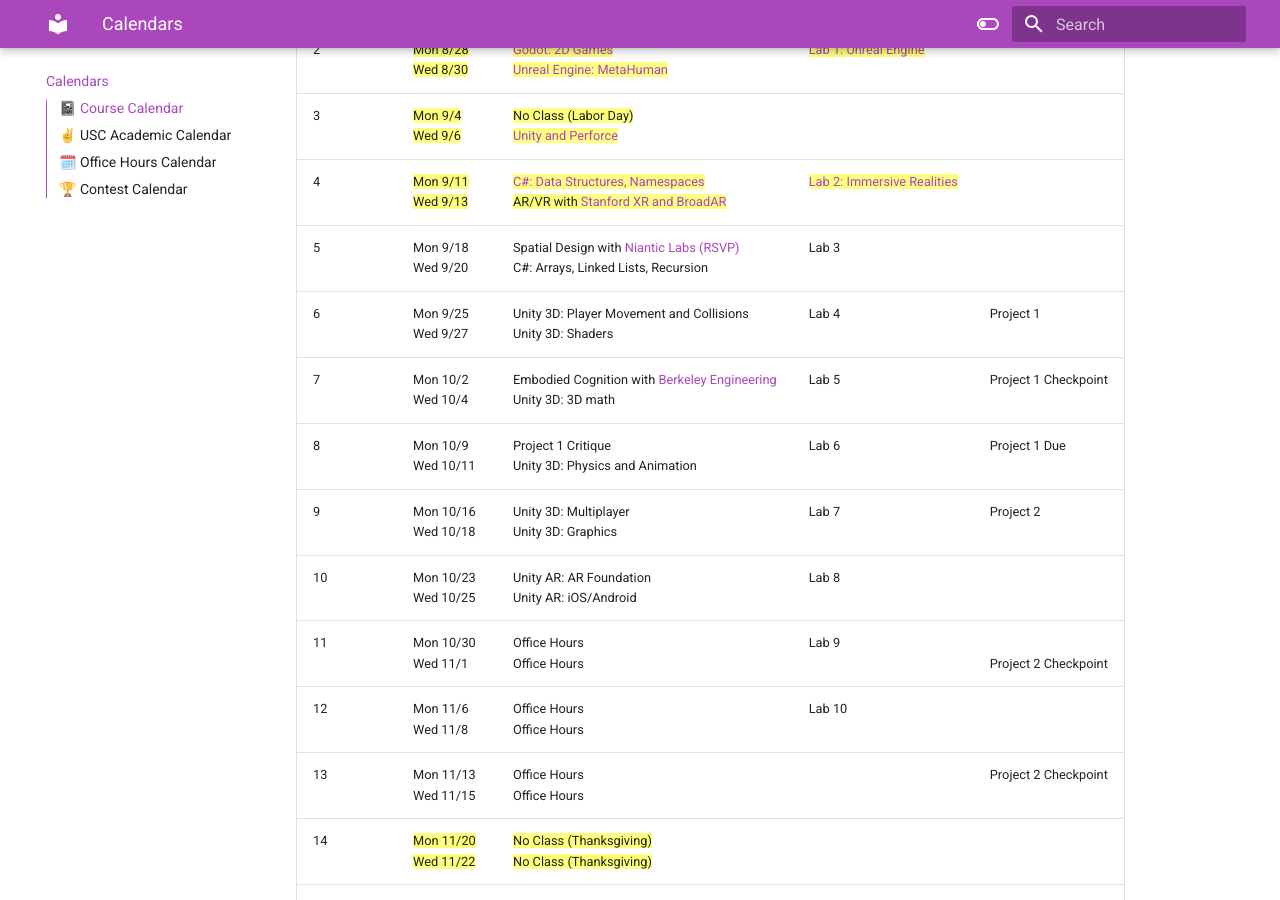
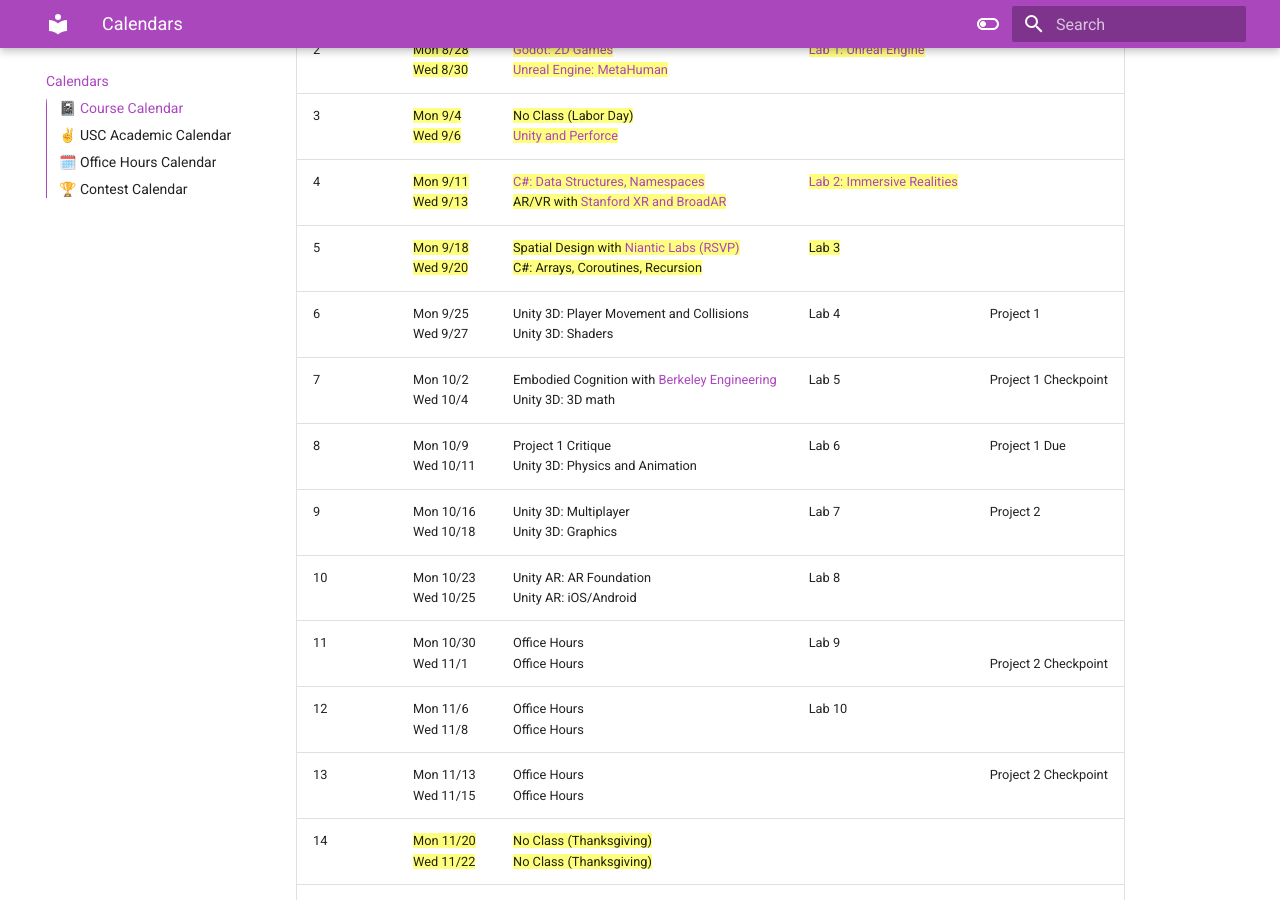
Before and after one commit to usc-ctin583/usc-ctin583.github.io, an MkDocs documentation site: the page built from docs/index.md, in a window 1280 px wide and 900 px high, scrolled down 363 px. Built offline with MkDocs 1.6.1 and Material for MkDocs 9.7.7, drawn with Linux system fonts in a browser that asks for light colours.

Commit message:
update schedule

```diff
--- a/docs/index.md
+++ b/docs/index.md
@@ -6,7 +6,7 @@
 | 2    | ==Mon 8/28== <br> ==Wed 8/30==   | ==[Godot: 2D Games](https://www.icloud.com/keynote/04anqoPcDLolGOwy6tP3XAq3w#Lecture2)== <br> ==[Unreal Engine: MetaHuman](https://www.icloud.com/keynote/01dlwiWmlwtOAvNPmBdCsM3gA#Lecture2)== |  ==[Lab 1: Unreal Engine](Labs/lab1.md)== | | |
 | 3    | ==Mon 9/4== <br> ==Wed 9/6==     | ==No Class (Labor Day)== <br> ==[Unity and Perforce](https://www.icloud.com/keynote/0545FBYqmgu62bVFrVxSeqzzA#Lecture3)== | |
 | 4    | ==Mon 9/11== <br> ==Wed 9/13==   | ==[C#: Data Structures, Namespaces](https://www.icloud.com/keynote/0b5y1M4VNtrdfL4vFyXrzgkeg#Lecture4)== <br> ==AR/VR with [Stanford XR and BroadAR](https://www.broadar.com/)== | ==[Lab 2: Immersive Realities](Labs/lab2.md)== |
-| 5    | Mon 9/18 <br> Wed 9/20   | Spatial Design with [Niantic Labs (RSVP)](https://calendar.google.com/calendar/event?action=TEMPLATE&tmeid=a2tjZGhsdTdrZjlzM2Q5NTNwYjRndXRmb2sgZGVib3JhaHl1ZW4yMDE2QGJlcmtlbGV5LmVkdQ&tmsrc=deborahyuen2016%40berkeley.edu) <br> C#: Arrays, Linked Lists, Recursion | Lab 3 |
+| 5    | ==Mon 9/18== <br> ==Wed 9/20==   | ==Spatial Design with [Niantic Labs (RSVP)](https://calendar.google.com/calendar/event?action=TEMPLATE&tmeid=a2tjZGhsdTdrZjlzM2Q5NTNwYjRndXRmb2sgZGVib3JhaHl1ZW4yMDE2QGJlcmtlbGV5LmVkdQ&tmsrc=deborahyuen2016%40berkeley.edu)== <br> ==C#: Arrays, Coroutines, Recursion== | ==Lab 3== |
 | 6    | Mon 9/25 <br> Wed 9/27   | Unity 3D: Player Movement and Collisions <br> Unity 3D: Shaders | Lab 4 | Project 1 |
 | 7    | Mon 10/2 <br> Wed 10/4   | Embodied Cognition with [Berkeley Engineering](https://bid.berkeley.edu/) <br> Unity 3D: 3D math | Lab 5 | Project 1 Checkpoint |
 | 8    | Mon 10/9 <br> Wed 10/11  | Project 1 Critique <br> Unity 3D: Physics and Animation | Lab 6 | Project 1 Due |
```
